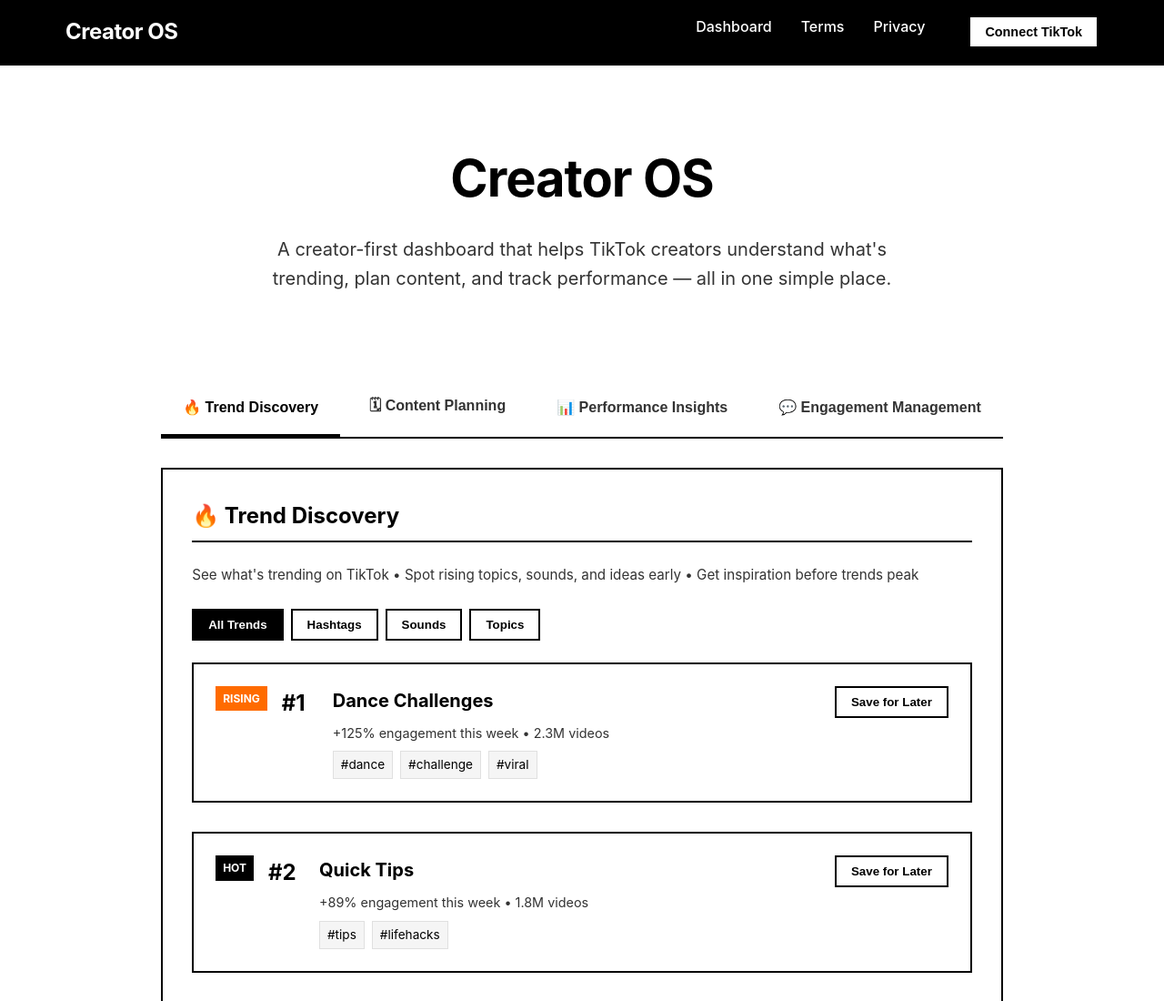
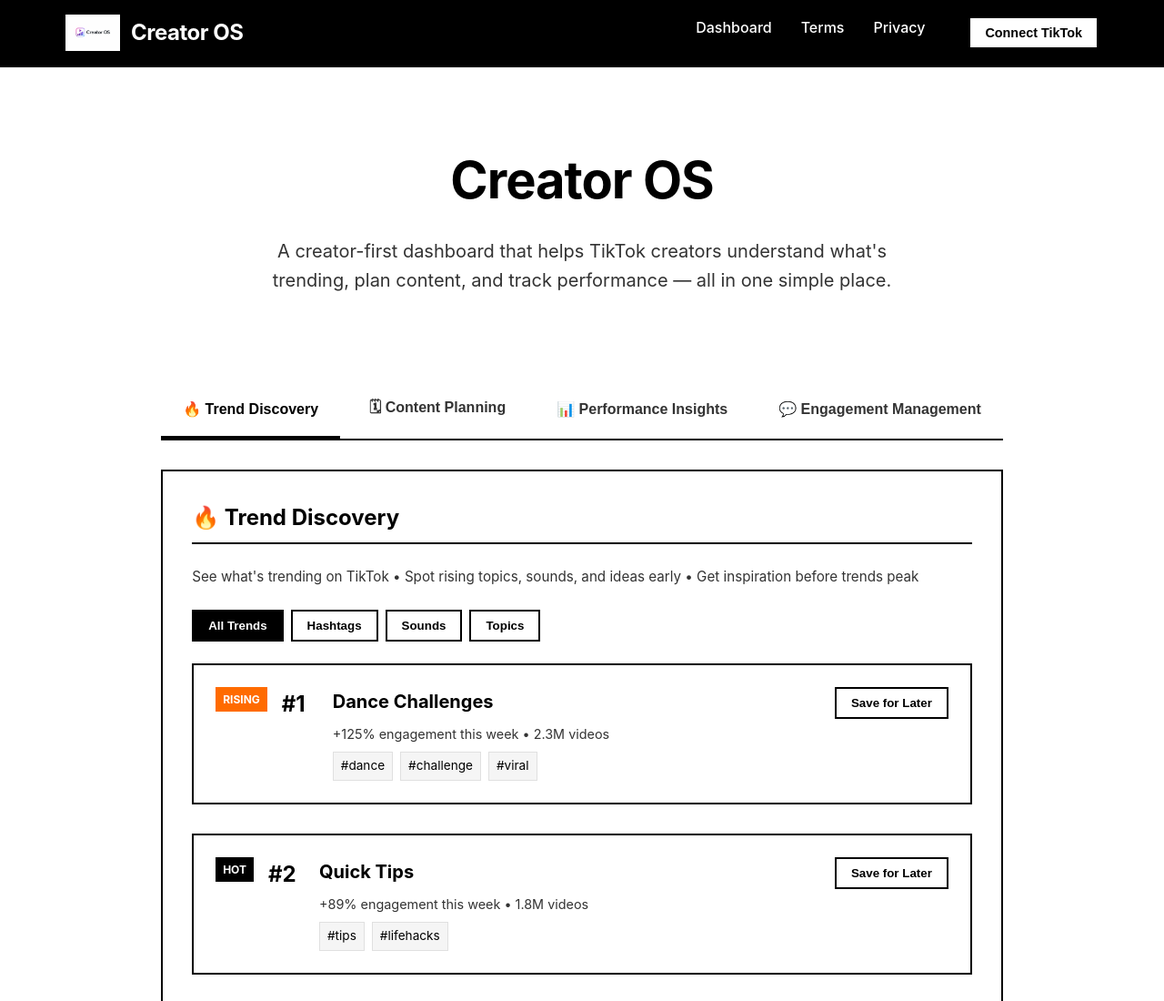
Before and after one commit to OmegaNetwork-source/creator_os, a plain HTML site: page index.html in a window 1280 px wide. Shown: the top 1100 px of the page at 91% size. Drawn offline with Linux system fonts and the light colour scheme.

Commit message:
Add logo to top left of all pages in navbar

```diff
--- a/index.html
+++ b/index.html
@@ -28,7 +28,10 @@
 <body>
     <nav class="navbar">
         <div class="nav-container">
-            <div class="logo">Creator OS</div>
+            <div class="logo-container">
+                <img src="creator_os.png" alt="Creator OS" class="logo-img">
+                <span class="logo-text">Creator OS</span>
+            </div>
             <div class="nav-links">
                 <a href="/">Dashboard</a>
                 <a href="/terms.html">Terms</a>
--- a/styles.css
+++ b/styles.css
@@ -39,7 +39,19 @@
     align-items: center;
 }
 
-.logo {
+.logo-container {
+    display: flex;
+    align-items: center;
+    gap: 0.75rem;
+}
+
+.logo-img {
+    height: 40px;
+    width: auto;
+    object-fit: contain;
+}
+
+.logo-text {
     font-size: 1.5rem;
     font-weight: 700;
     letter-spacing: -0.5px;
```
Also changed, not shown: callback.html (+4 -1 lines), privacy.html (+4 -1 lines), terms.html (+4 -1 lines).
